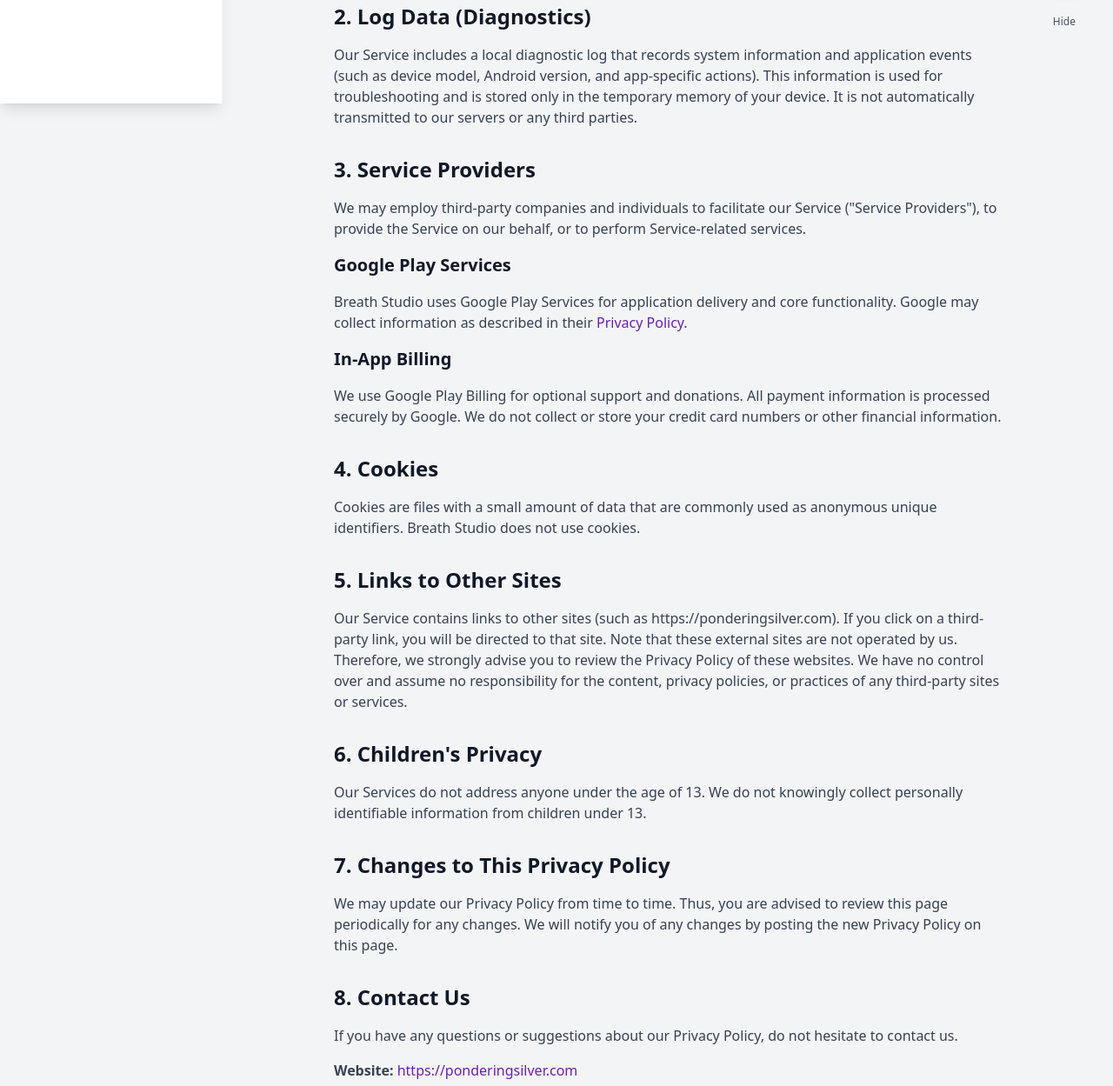
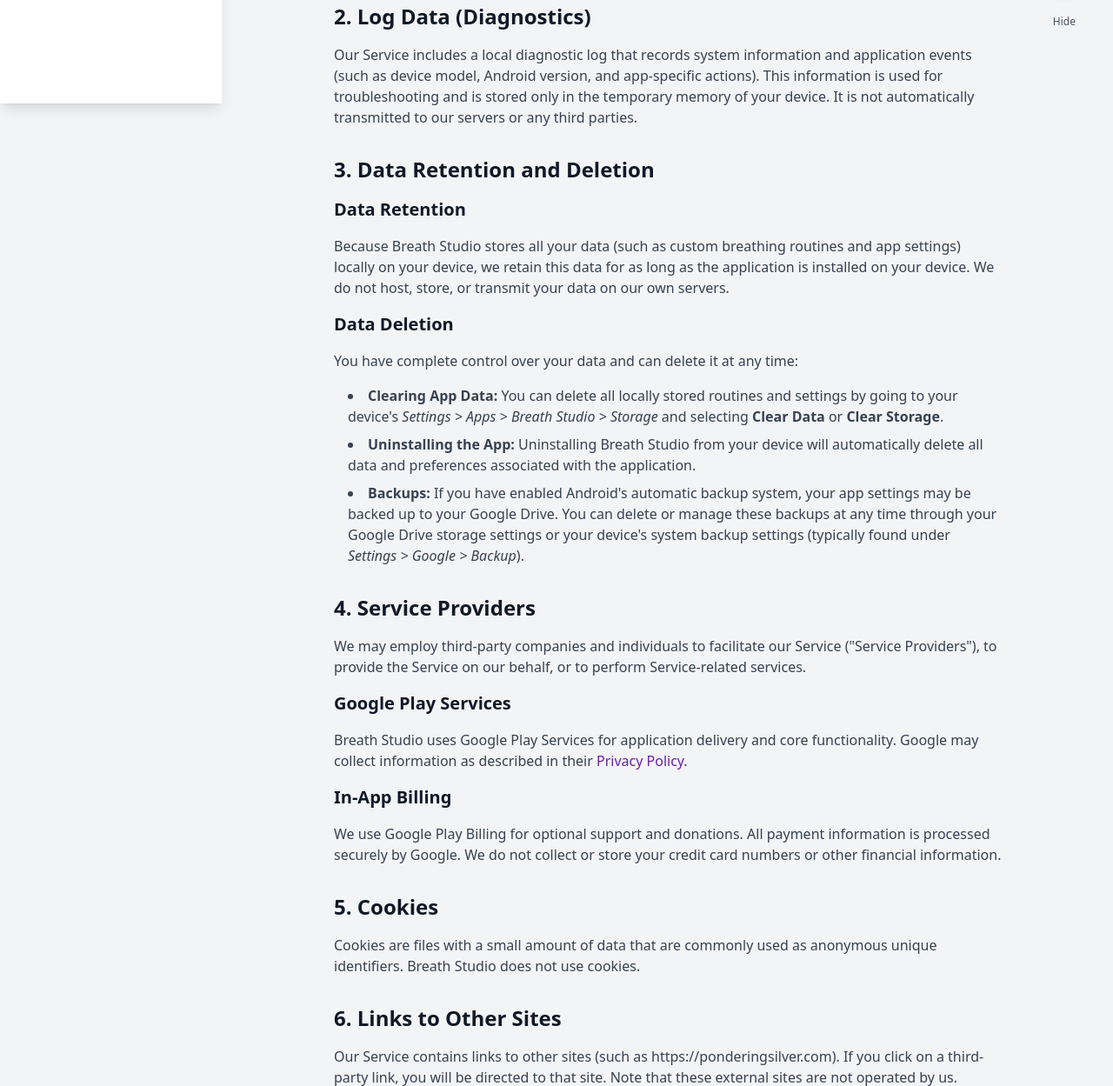
Before and after one commit to silveranstavern-gmail/astro-pondering-silver, an Astro site: page /privacy/breath-studio in a window 1280 px wide. Shown: the part 681-1930 px from the top of the page at 87% size. Built offline with nearby package versions, Linux system fonts and the light colour scheme; Astro itself is replaced by a stand-in of ours.

Commit message:
update .gitignore for dotfiles and update Breath Studio privacy policy

```diff
--- a/src/pages/privacy/breath-studio.astro
+++ b/src/pages/privacy/breath-studio.astro
@@ -9,7 +9,7 @@
   <article class="mx-auto flex max-w-3xl flex-col gap-8 text-gray-700">
     <header class="space-y-4">
       <h1 class="text-3xl font-bold text-gray-900">Privacy Policy</h1>
-      <p><strong>Effective Date: May 5, 2026</strong></p>
+      <p><strong>Effective Date: May 25, 2026</strong></p>
       <p>
         Pondering Silver (&quot;we,&quot; &quot;us,&quot; or &quot;our&quot;) operates the Breath Studio mobile
         application (the &quot;Service&quot;).
@@ -52,7 +52,30 @@
     </section>
 
     <section class="space-y-4">
-      <h2 class="text-2xl font-semibold text-gray-900">3. Service Providers</h2>
+      <h2 class="text-2xl font-semibold text-gray-900">3. Data Retention and Deletion</h2>
+      <h3 class="text-xl font-semibold text-gray-900">Data Retention</h3>
+      <p>
+        Because Breath Studio stores all your data (such as custom breathing routines and app settings) locally on your device, we retain this data for as long as the application is installed on your device. We do not host, store, or transmit your data on our own servers.
+      </p>
+      <h3 class="text-xl font-semibold text-gray-900">Data Deletion</h3>
+      <p>
+        You have complete control over your data and can delete it at any time:
+      </p>
+      <ul class="list-disc list-inside space-y-2 pl-4">
+        <li>
+          <strong>Clearing App Data:</strong> You can delete all locally stored routines and settings by going to your device's <em>Settings &gt; Apps &gt; Breath Studio &gt; Storage</em> and selecting <strong>Clear Data</strong> or <strong>Clear Storage</strong>.
+        </li>
+        <li>
+          <strong>Uninstalling the App:</strong> Uninstalling Breath Studio from your device will automatically delete all data and preferences associated with the application.
+        </li>
+        <li>
+          <strong>Backups:</strong> If you have enabled Android's automatic backup system, your app settings may be backed up to your Google Drive. You can delete or manage these backups at any time through your Google Drive storage settings or your device's system backup settings (typically found under <em>Settings &gt; Google &gt; Backup</em>).
+        </li>
+      </ul>
+    </section>
+
+    <section class="space-y-4">
+      <h2 class="text-2xl font-semibold text-gray-900">4. Service Providers</h2>
       <p>
         We may employ third-party companies and individuals to facilitate our Service (&quot;Service
         Providers&quot;), to provide the Service on our behalf, or to perform Service-related services.
@@ -74,7 +97,7 @@
     </section>
 
     <section class="space-y-4">
-      <h2 class="text-2xl font-semibold text-gray-900">4. Cookies</h2>
+      <h2 class="text-2xl font-semibold text-gray-900">5. Cookies</h2>
       <p>
         Cookies are files with a small amount of data that are commonly used as anonymous unique
         identifiers. Breath Studio does not use cookies.
@@ -82,7 +105,7 @@
     </section>
 
     <section class="space-y-4">
-      <h2 class="text-2xl font-semibold text-gray-900">5. Links to Other Sites</h2>
+      <h2 class="text-2xl font-semibold text-gray-900">6. Links to Other Sites</h2>
       <p>
         Our Service contains links to other sites (such as https://ponderingsilver.com). If you click on
         a third-party link, you will be directed to that site. Note that these external sites are not
@@ -93,7 +116,7 @@
     </section>
 
     <section class="space-y-4">
-      <h2 class="text-2xl font-semibold text-gray-900">6. Children&apos;s Privacy</h2>
+      <h2 class="text-2xl font-semibold text-gray-900">7. Children&apos;s Privacy</h2>
       <p>
         Our Services do not address anyone under the age of 13. We do not knowingly collect personally
         identifiable information from children under 13.
@@ -101,7 +124,7 @@
     </section>
 
     <section class="space-y-4">
-      <h2 class="text-2xl font-semibold text-gray-900">7. Changes to This Privacy Policy</h2>
+      <h2 class="text-2xl font-semibold text-gray-900">8. Changes to This Privacy Policy</h2>
       <p>
         We may update our Privacy Policy from time to time. Thus, you are advised to review this page
         periodically for any changes. We will notify you of any changes by posting the new Privacy Policy
@@ -110,7 +133,7 @@
     </section>
 
     <section class="space-y-4">
-      <h2 class="text-2xl font-semibold text-gray-900">8. Contact Us</h2>
+      <h2 class="text-2xl font-semibold text-gray-900">9. Contact Us</h2>
       <p>
         If you have any questions or suggestions about our Privacy Policy, do not hesitate to contact us.
       </p>
```
Also changed, not shown: 2 other files.
